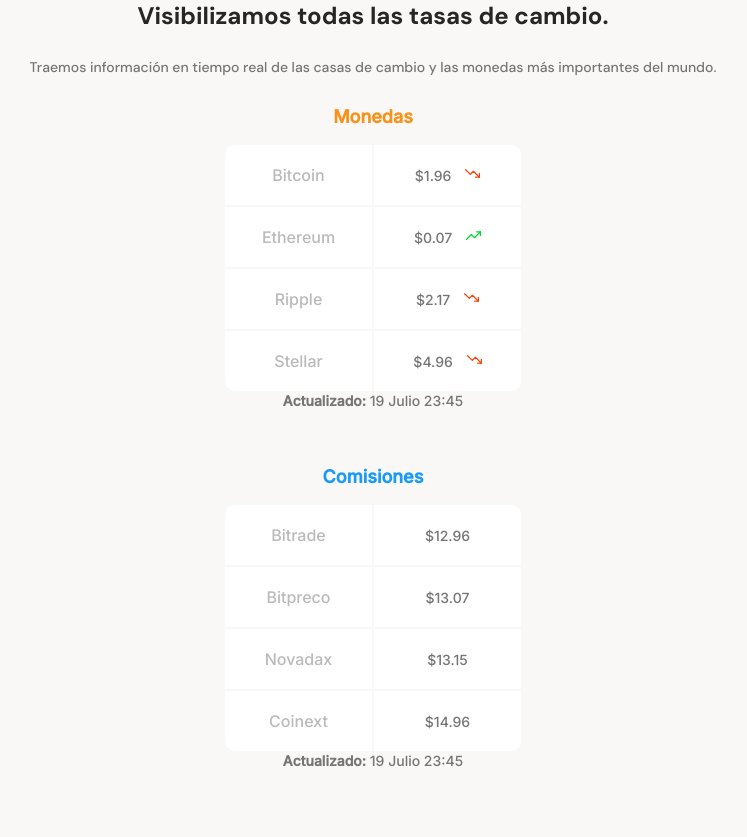
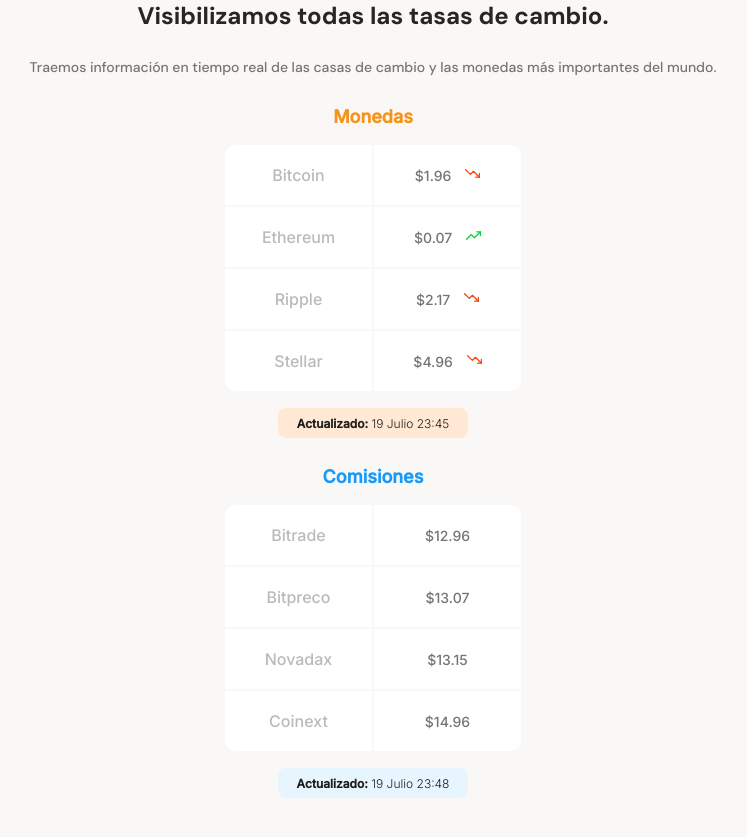
Before and after one commit to franlop24/MaquetacionMobileFirst, a plain HTML site: page index.html in a window 1280 px wide. Shown: the part 661-1498 px from the top of the page, without its empty margins (267-1014 px from the left). Drawn offline with Linux system fonts and the light colour scheme.

Commit message:
Finalizando estilos de tabla de monedas

```diff
--- a/index.html
+++ b/index.html
@@ -53,7 +53,7 @@
                     </div>
                 </div>
                 <div class="main-comission-table">
-                    <p class="comission-table--title blue">Comisiones</p>
+                    <p class="comission-table--title">Comisiones</p>
                     <div class="comission-table--container">
                         <table>
                             <tr>
@@ -75,7 +75,7 @@
                         </table>
                     </div>
                     <div class="comission-table--date">
-                        <p><b>Actualizado:</b> 19 Julio 23:45</p>
+                        <p><b>Actualizado:</b> 19 Julio 23:48</p>
                     </div>
                 </div>
             </section>
--- a/styles.css
+++ b/styles.css
@@ -166,10 +166,13 @@ main {
     font-size: 1.8rem;
     font-weight: bold;
     line-height: 2.3rem;
+}
+
+.main-currency-table .currency-table--title {
     color: var(--bitcoin-orange);
 }
 
-.main-comission-table .comission-table--title.blue{
+.main-comission-table .comission-table--title{
     color: var(--secondary-blue);
 }
 
@@ -247,3 +250,29 @@ main {
     background-position: center;
     background-repeat: no-repeat;
 }
+
+.currency-table--date,
+.comission-table--date {
+    width: 190px;
+    height: 30px;
+    margin: 0 auto;
+    margin-top: 15px;
+    padding: 8px;
+    border-radius: 8px;
+}
+
+.currency-table--date {
+    background-color: var(--soft-orange);
+}
+
+.comission-table--date {
+    background-color: var(--soft-blue);
+}
+
+.currency-table--date p,
+.comission-table--date p {
+    font-size: 1.2rem;
+    font-weight: 300;
+    line-height: 1.5rem;
+    color: var(--warm-black);
+}
```
